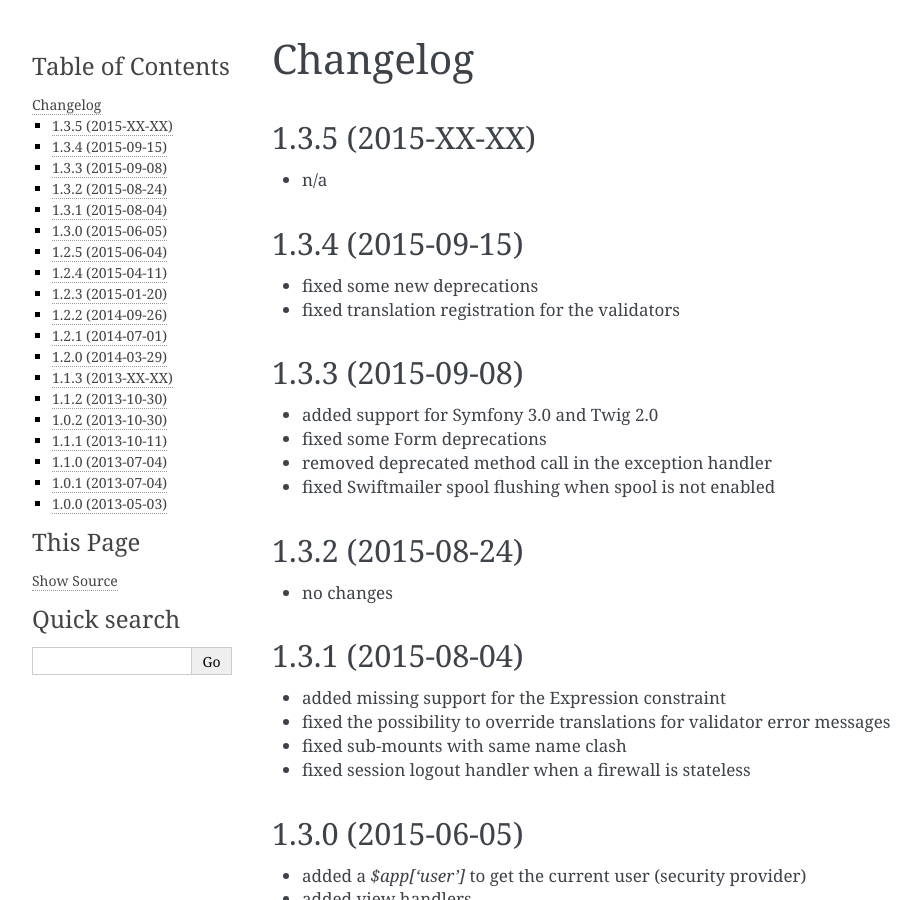
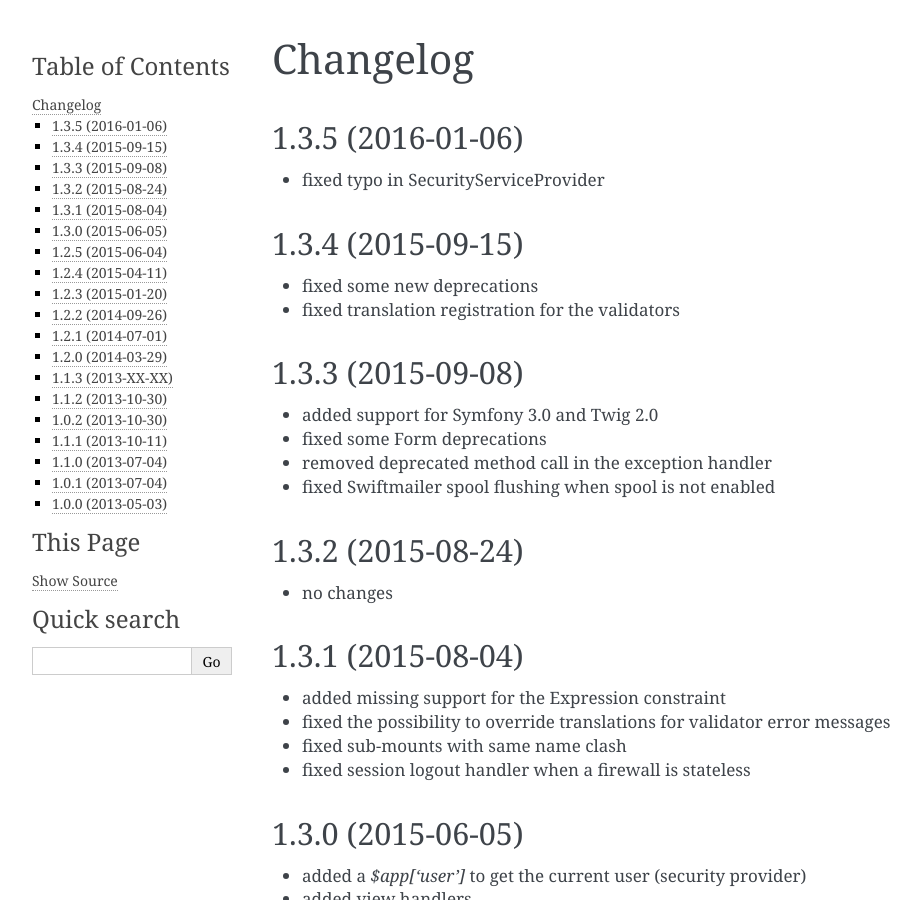
Before and after one commit to silexphp/Silex, a Sphinx documentation site: the page built from doc/changelog.rst, in a window 1280 px wide and 900 px high. Shown: the whole window, without its empty margins (148-1069 px from the left). Built offline with Sphinx 7.4.7, drawn with Linux system fonts in a browser that asks for light colours.

Commit message:
updated CHANGELOG

```diff
--- a/doc/changelog.rst
+++ b/doc/changelog.rst
@@ -1,10 +1,10 @@
 Changelog
 =========
 
-1.3.5 (2015-XX-XX)
+1.3.5 (2016-01-06)
 ------------------
 
-* n/a
+* fixed typo in SecurityServiceProvider
 
 1.3.4 (2015-09-15)
 ------------------
```
